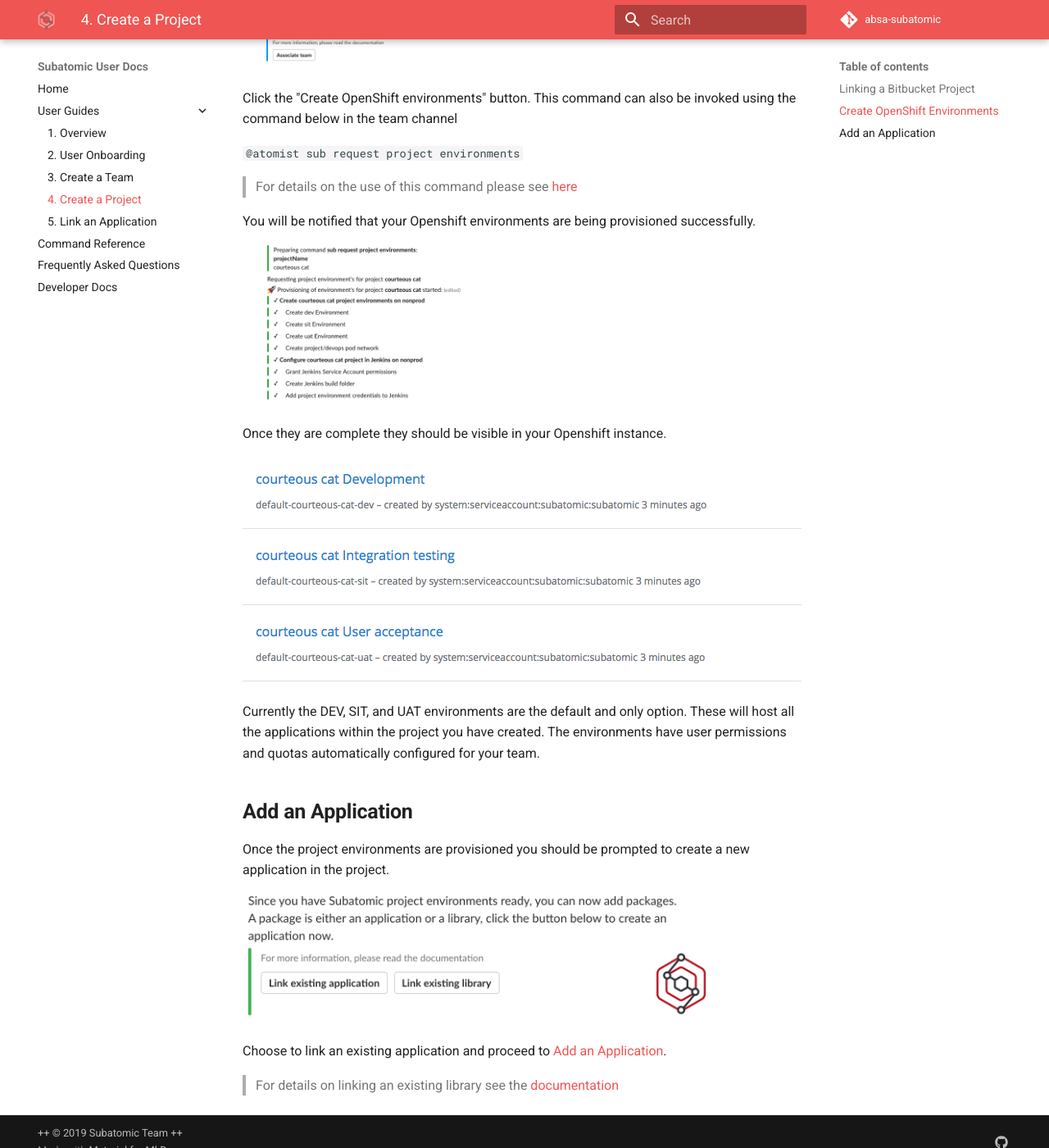
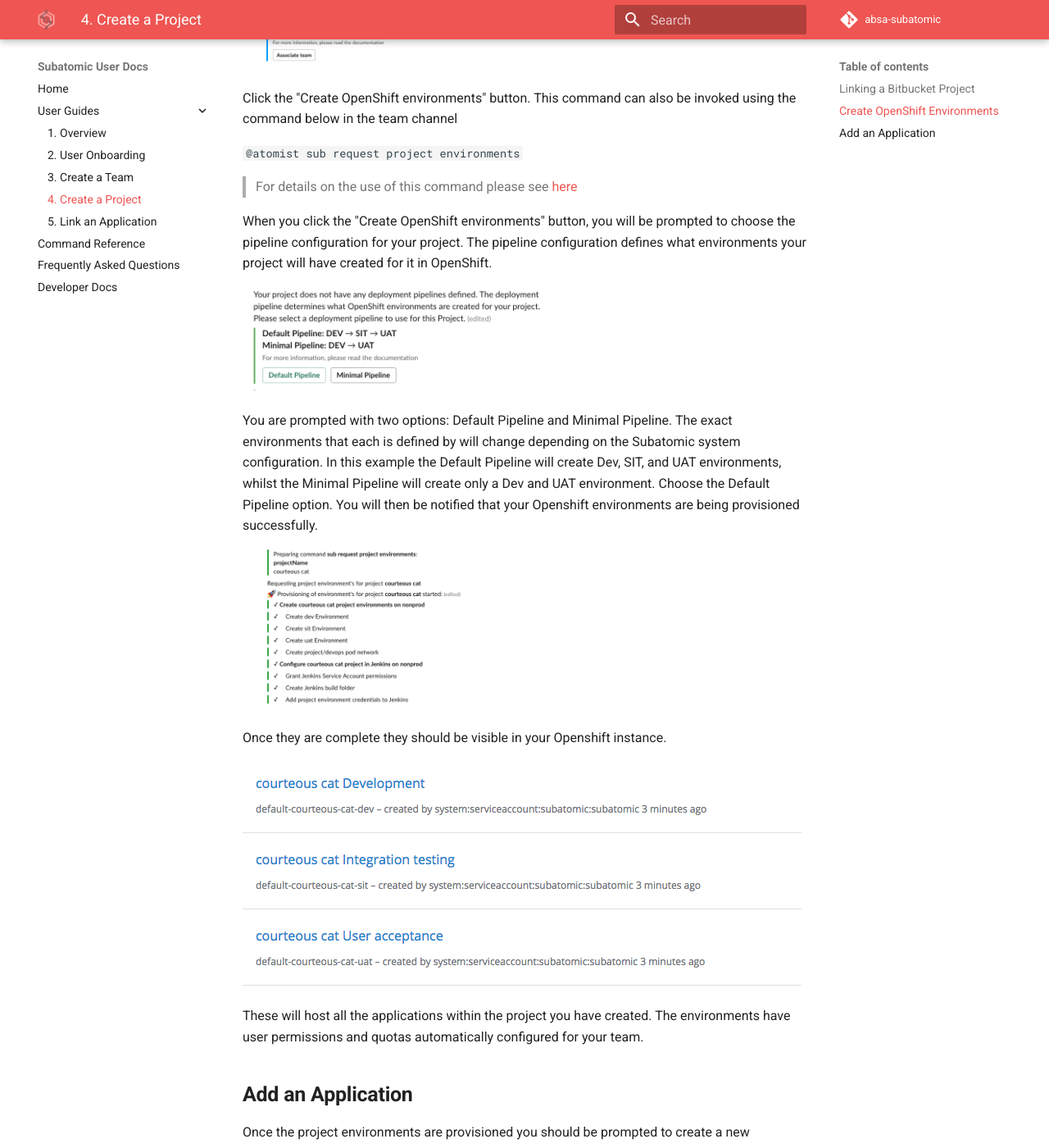
Before and after one commit to absa-subatomic-legacy/subatomic-documentation, an MkDocs documentation site: the page built from docs/user-guide/create-a-project.md, in a window 1280 px wide and 1400 px high, scrolled down 2324 px. Shown: the whole window at 82% size. Built offline with MkDocs 1.6.1 and Material for MkDocs 9.7.7, drawn with Linux system fonts in a browser that asks for light colours; comment, search, counter and statistics services are not loaded.

Commit message:
Added the pipeline definition step

```diff
--- a/docs/user-guide/create-a-project.md
+++ b/docs/user-guide/create-a-project.md
@@ -49,16 +49,19 @@
 
 > For details on the use of this command please see [here](../quantum-mechanic/command-reference.md#project-commands)
 
-You will be notified that your Openshift environments are being provisioned successfully.
+When you click the "Create OpenShift environments" button, you will be prompted to choose the pipeline configuration for your project. The pipeline configuration defines what environments your project will have created for it in OpenShift.
+
+![Define Project Pipeline](/images/user-guide/create-a-project/define-new-pipelines.png)
+
+You are prompted with two options: Default Pipeline and Minimal Pipeline. The exact environments that each is defined by will change depending on the Subatomic system configuration. In this example the Default Pipeline will create Dev, SIT, and UAT environments, whilst the Minimal Pipeline will create only a Dev and UAT environment. Choose the Default Pipeline option. You will then be notified that your Openshift environments are being provisioned successfully.
 
 ![Openshift Environments Created OK](/images/user-guide/create-a-project/envs-created.png)
-
 
 Once they are complete they should be visible in your Openshift instance.
 
 ![Openshift Environments](/images/user-guide/create-a-project/openshift-environments.png)
 
-Currently the DEV, SIT, and UAT environments are the default and only option. These will host all the applications within the project you have created. The environments have user permissions and quotas automatically configured for your team.
+These will host all the applications within the project you have created. The environments have user permissions and quotas automatically configured for your team.
 
 ## **Add an Application**
 
```
Also changed, not shown: docs/images/user-guide/create-a-project/define-new-pipelines.png (added).
